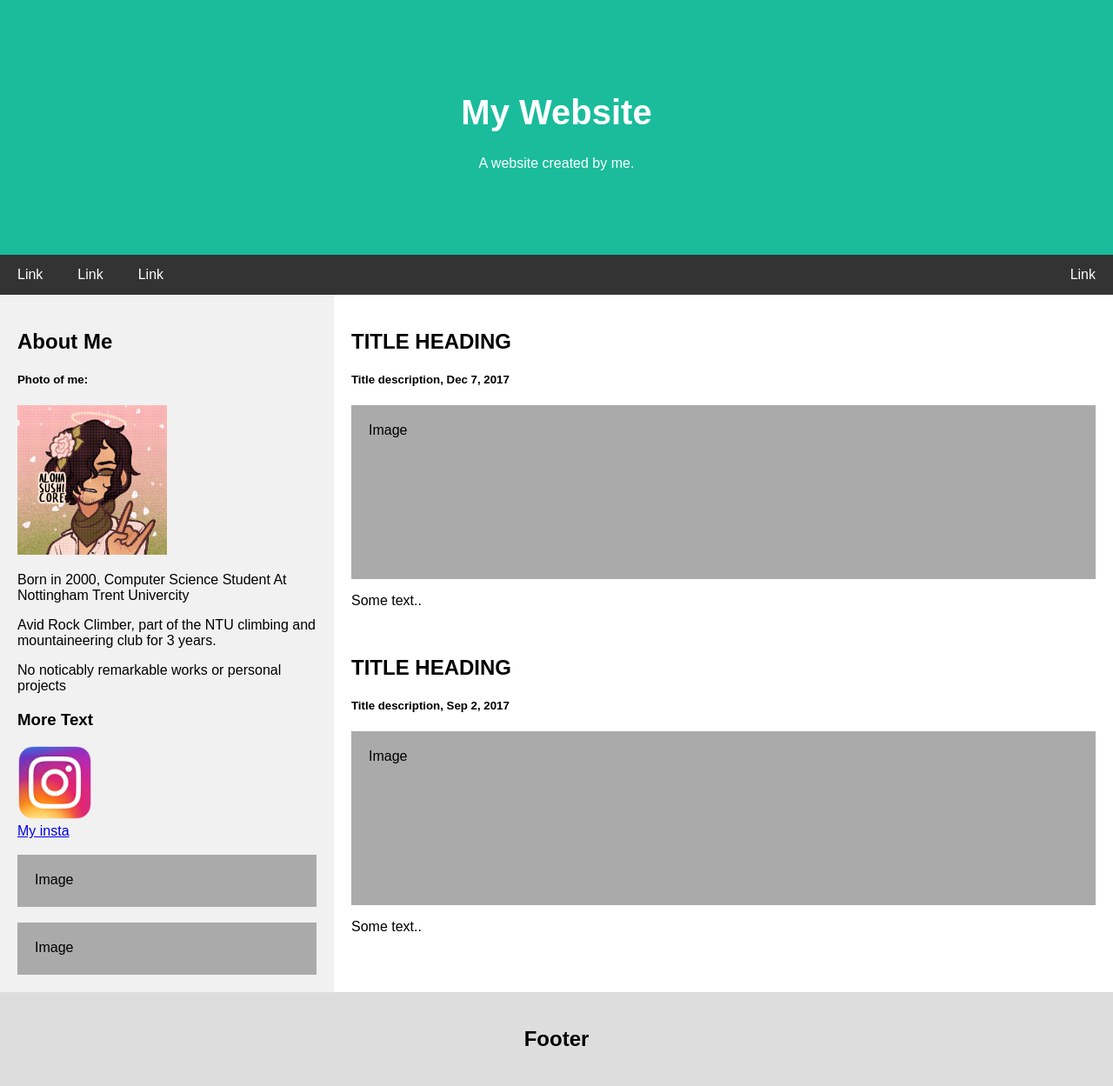
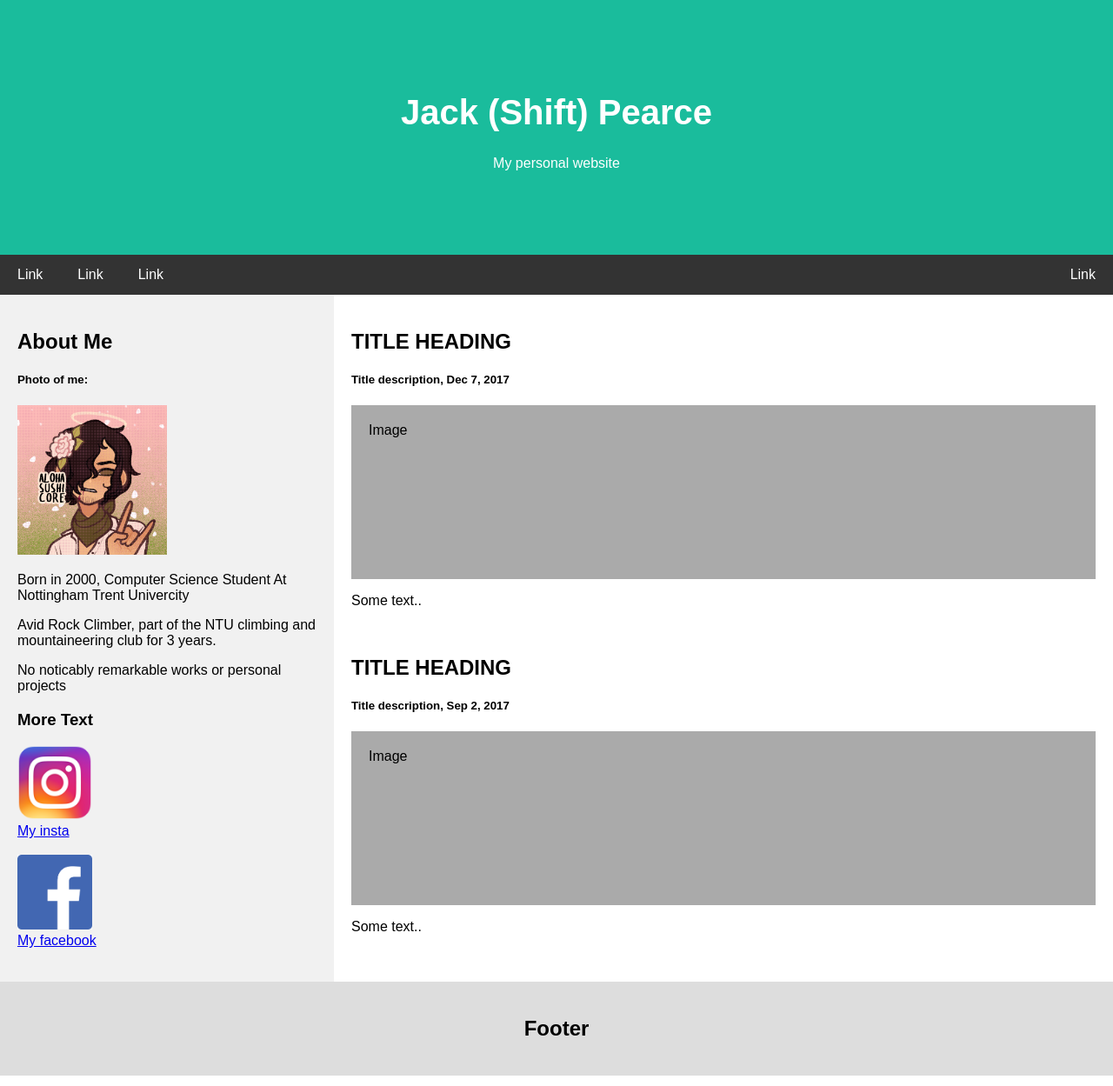
Before and after one commit to ShiftDomain/Website, a plain HTML site: page index.html in a window 1280 px wide. Shown: the whole page at 87% size. Drawn offline with Linux system fonts and the light colour scheme.

Commit message:
added facebook link

```diff
--- a/index.html
+++ b/index.html
@@ -113,8 +113,8 @@ body {
 <body>
 
 <div class="header">
-  <h1>My Website</h1>
-  <p>A website created by me.</p>
+  <h1>Jack (Shift) Pearce</h1>
+  <p>My personal website</p>
 </div>
 
 <div class="navbar">
@@ -135,10 +135,12 @@ body {
 
         <h3>More Text</h3>
         <a href="https://www.instagram.com/jakku_pearce/">
-            <div class="image-wrapper"> <img src="images/instagram.png" style="width: 25%;" alt"instagram"></div>My insta
+            <div class="image-wrapper"> <img src="images/instagram.png" style="width: 25%;" alt"instagram"></div> My insta
         </a><br><br>
-        <div class="fakeimg" style="height:60px;">Image</div><br>
-        <div class="fakeimg" style="height:60px;">Image</div>
+
+                <a href="https://www.facebook.com/jack.pearce.9400">
+            <div class="image-wrapper"> <img src="images/facebook.png" style="width: 25%;" alt"instagram"></div> My facebook
+        </a><br><br>
     </div>
   <div class="main">
     <h2>TITLE HEADING</h2>
```
Also changed, not shown: images/facebook.png (added).
